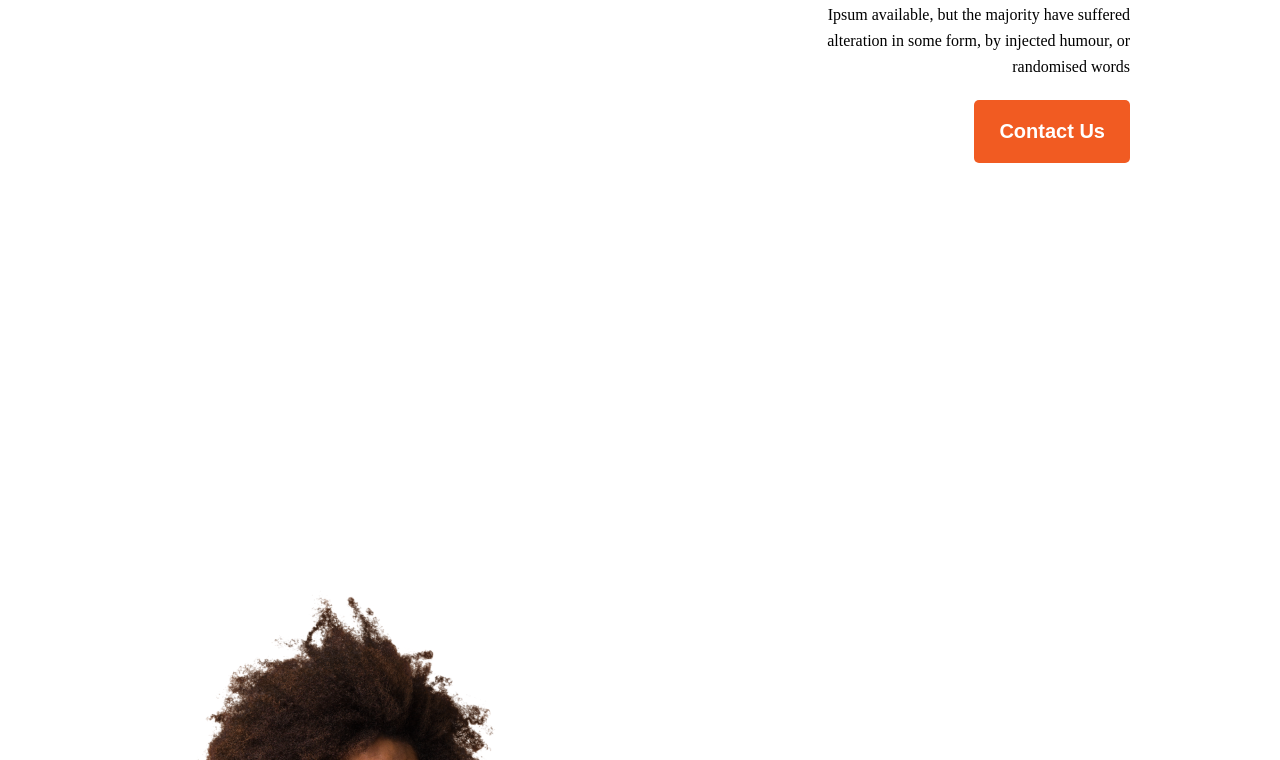
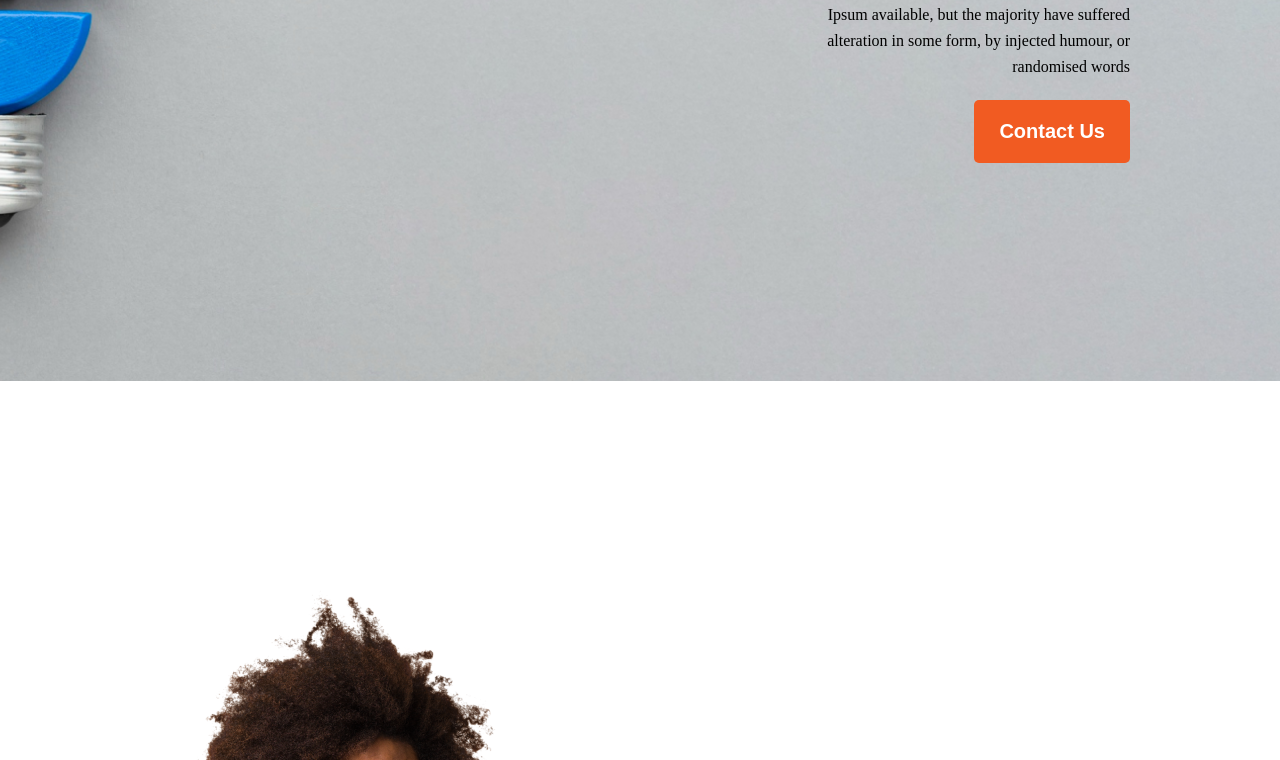
Before and after one commit to jewelrana3/assignment-first-project, a plain HTML site: page index.html in a window 1280 px wide. Shown: the part 419-1179 px from the top of the page. Drawn offline with Linux system fonts and the light colour scheme; the site is published under a folder, as on GitHub Pages, so addresses that start at the root find nothing.

Commit message:
git close

```diff
--- a/style.css
+++ b/style.css
@@ -16,7 +16,7 @@
 
 /* header container styles */
 header {
-    background-image: url('/images/banner/banner2.png');
+    background-image: url('./images/banner/banner2.png');
     width: 100%;
     height: 100vh;
     background-size: cover;
```
